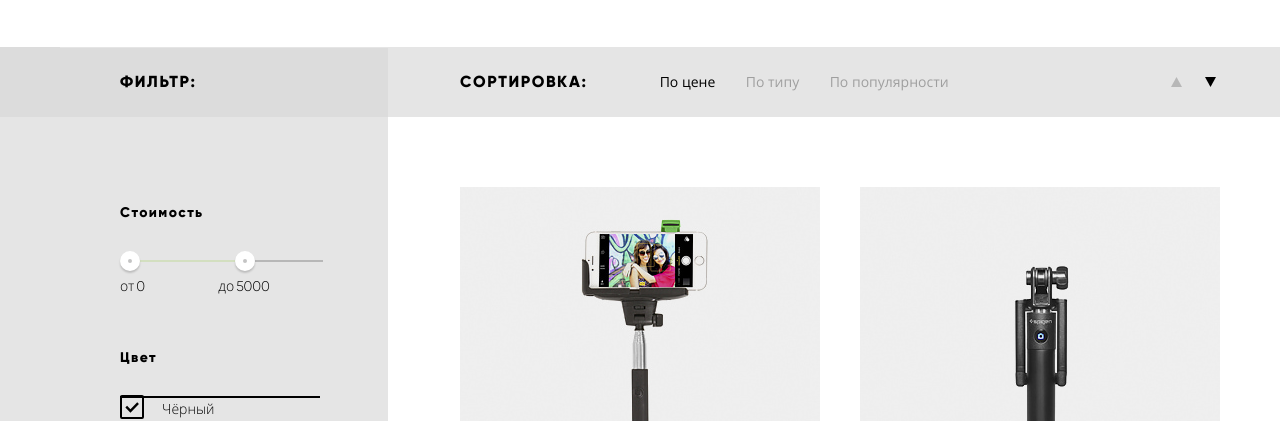
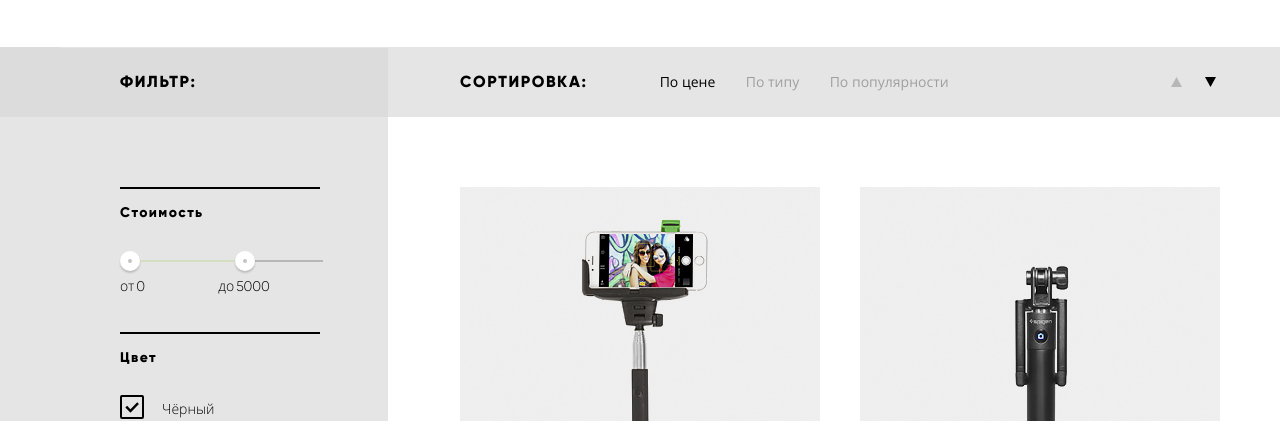
Before and after one commit to BorisSidorenko/851191-device-28, a plain HTML site: page catalog.html in a window 1280 px wide. Shown: the part 379-800 px from the top of the page. Drawn offline with Linux system fonts and the light colour scheme; files whose address does not match are found by name.

Commit message:
заакончил Б12

```diff
--- a/catalog.html
+++ b/catalog.html
@@ -90,7 +90,7 @@
             <span class="filtering-title">Фильтр:</span>
             <form action="https://echo.htmlacademy.ru" method="get" class="filtering-form">
               <fieldset class="price-fieldset">
-                <legend>Стоимость</legend>
+                <h3>Стоимость</h3>
                 <div class="range-filter">
                   <div class="range-controls">
                     <div class="scale">
@@ -108,7 +108,7 @@
                 </div>
               </fieldset>
               <fieldset class="color-fieldset">
-                <legend>Цвет</legend>
+                <h3>Цвет</h3>
                 <ul>
                   <li>
                     <input type="checkbox" id="color-black" name="black" class="visually-hidden color-checkbox" checked>
@@ -133,7 +133,7 @@
                 </ul>
               </fieldset>
               <fieldset class="bluetooth-fieldset">
-                <legend>Bluetooth</legend>
+                <h3>Bluetooth</h3>
                 <ul>
                   <li>
                     <input type="radio" id="bluetooth-yes"  name="bluetooth" value="yes" checked class="visually-hidden bluetooth-radio">
--- a/css/style.css
+++ b/css/style.css
@@ -1570,11 +1570,11 @@ img {
   padding-bottom: 37px;
 }
 
-.price-fieldset legend,
-.color-fieldset legend,
-.bluetooth-fieldset legend {
-  padding-top: 17px;
-  padding-bottom: 30px;
+.price-fieldset h3,
+.color-fieldset h3,
+.bluetooth-fieldset h3 {
+  padding-top: 3px;
+  padding-bottom: 16px;
 }
 
 .price-fieldset::before,
@@ -1664,7 +1664,7 @@ img {
   background-color: var(--basic-grey-light);
 }
 
-.filters legend {
+.filters h3 {
   font-weight: 800;
   font-size: 14px;
   line-height: 17px;
```
Also changed, not shown: css/style.min.css.
